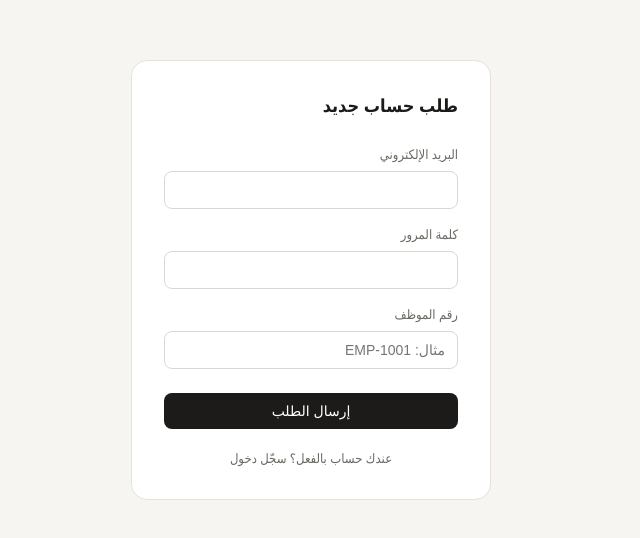
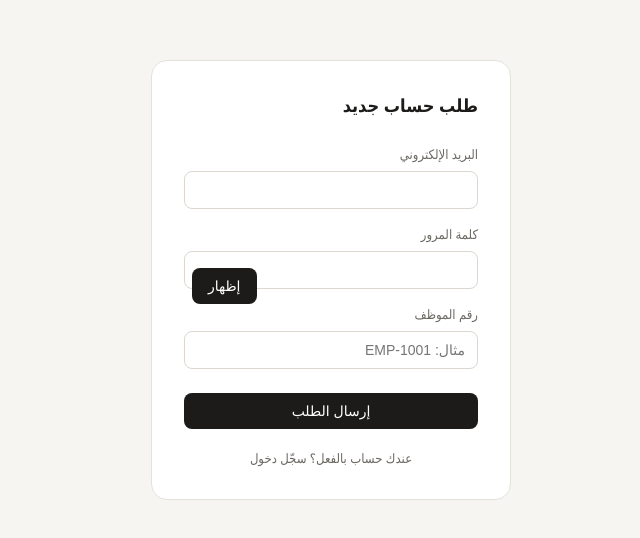
Before and after one commit to MohamadHegazyESAF/ESAF-Project-Attendance, a Next.js app in the folder project/: page /signup in a window 1280 px wide. Shown: the part 120-658 px from the top of the page, without its empty margins (406-1046 px from the left). Built offline with nearby package versions, Linux system fonts and the light colour scheme; no server answers.

Commit message:
Add files via upload

```diff
--- a/project/app/globals.css
+++ b/project/app/globals.css
@@ -69,6 +69,28 @@ a {
   border: 1px solid #dcd8d0;
   border-radius: 8px;
   font-size: 14px;
+}
+
+.password-field {
+  position: relative;
+}
+
+.password-field input {
+  width: 100%;
+  padding-left: 60px;
+}
+
+.password-toggle {
+  position: absolute;
+  left: 8px;
+  top: 50%;
+  transform: translateY(-50%);
+  background: none;
+  border: none;
+  color: #6b6862;
+  font-size: 12px;
+  cursor: pointer;
+  padding: 4px 6px;
 }
 
 .error {
--- a/project/app/signup/page.js
+++ b/project/app/signup/page.js
@@ -5,6 +5,7 @@ import { supabase } from "../../lib/supabaseClient";
 export default function SignupPage() {
   const [email, setEmail] = useState("");
   const [password, setPassword] = useState("");
+  const [showPassword, setShowPassword] = useState(false);
   const [employeeNumber, setEmployeeNumber] = useState("");
   const [error, setError] = useState("");
   const [submitted, setSubmitted] = useState(false);
@@ -65,7 +66,22 @@ export default function SignupPage() {
         <label>البريد الإلكتروني</label>
         <input type="email" value={email} onChange={(e) => setEmail(e.target.value)} required />
         <label>كلمة المرور</label>
-        <input type="password" value={password} onChange={(e) => setPassword(e.target.value)} required minLength={6} />
+        <div className="password-field">
+          <input
+            type={showPassword ? "text" : "password"}
+            value={password}
+            onChange={(e) => setPassword(e.target.value)}
+            required
+            minLength={6}
+          />
+          <button
+            type="button"
+            className="password-toggle"
+            onClick={() => setShowPassword((v) => !v)}
+          >
+            {showPassword ? "إخفاء" : "إظهار"}
+          </button>
+        </div>
         <label>رقم الموظف</label>
         <input
           type="text"
```
Also changed, not shown: project/app/developer/page.js (+16 -6 lines), project/app/page.js (+16 -6 lines).
